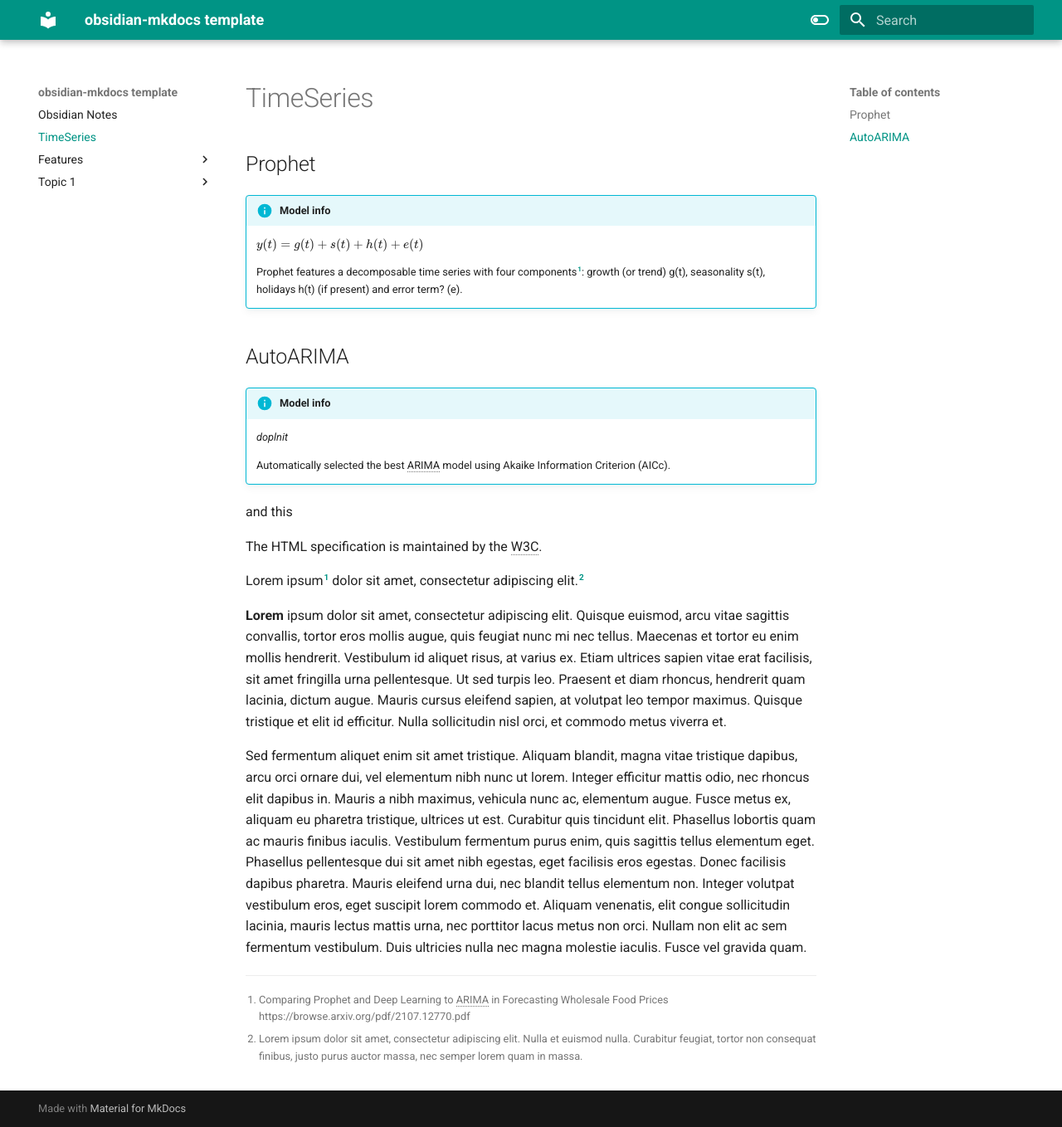
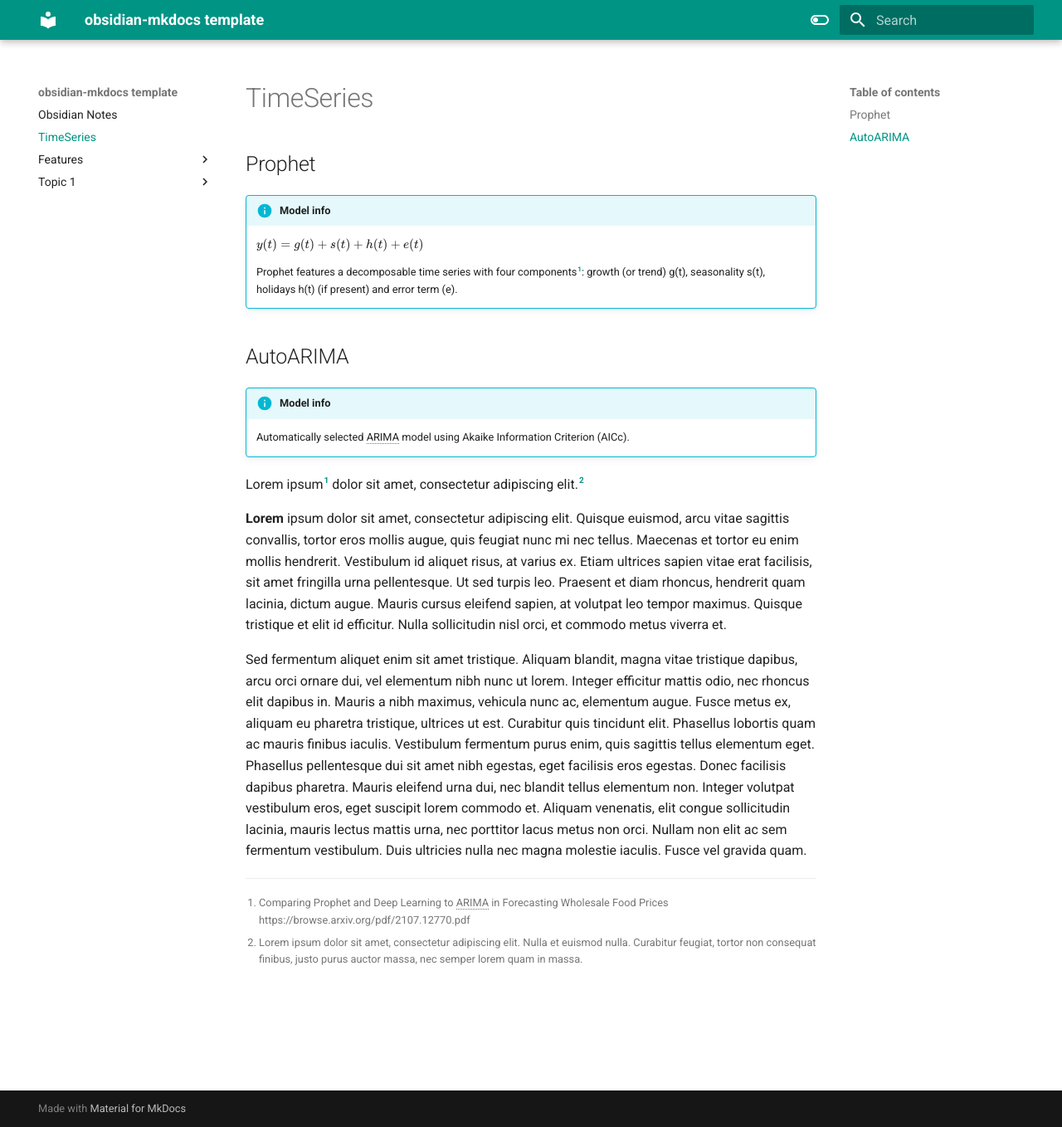
Before and after one commit to fvigh/dipl, an MkDocs documentation site: the page built from docs/TimeSeries.md, in a window 1280 px wide and 1358 px high. Shown: the whole window at 83% size. Built offline with MkDocs 1.6.1 and Material for MkDocs 9.7.7, drawn with Linux system fonts in a browser that asks for light colours.

Commit message:
Update TimeSeries.md

```diff
--- a/docs/TimeSeries.md
+++ b/docs/TimeSeries.md
@@ -4,23 +4,16 @@
 !!! info "Model info"
     $y(t) = g(t) + s(t) + h(t) + e(t)$
 
-    Prophet features a decomposable time series with four components[^1]: growth (or trend) g(t), seasonality s(t), holidays h(t) (if present) and error term? (e).
+    Prophet features a decomposable time series with four components[^1]: growth (or trend) g(t), seasonality s(t), holidays h(t) (if present) and error term (e).
 
 
 ## AutoARIMA
 
 !!! info "Model info"
-    *doplnit*
-
-    Automatically selected the best ARIMA model using Akaike Information Criterion (AICc).
-
-and this
+    Automatically selected ARIMA model using Akaike Information Criterion (AICc).
 
 
-The HTML specification is maintained by the W3C.
-
 *[ARIMA]: AutoRegressive Integrated Moving Average
-*[W3C]: World Wide Web Consortium
 
 
 
```
